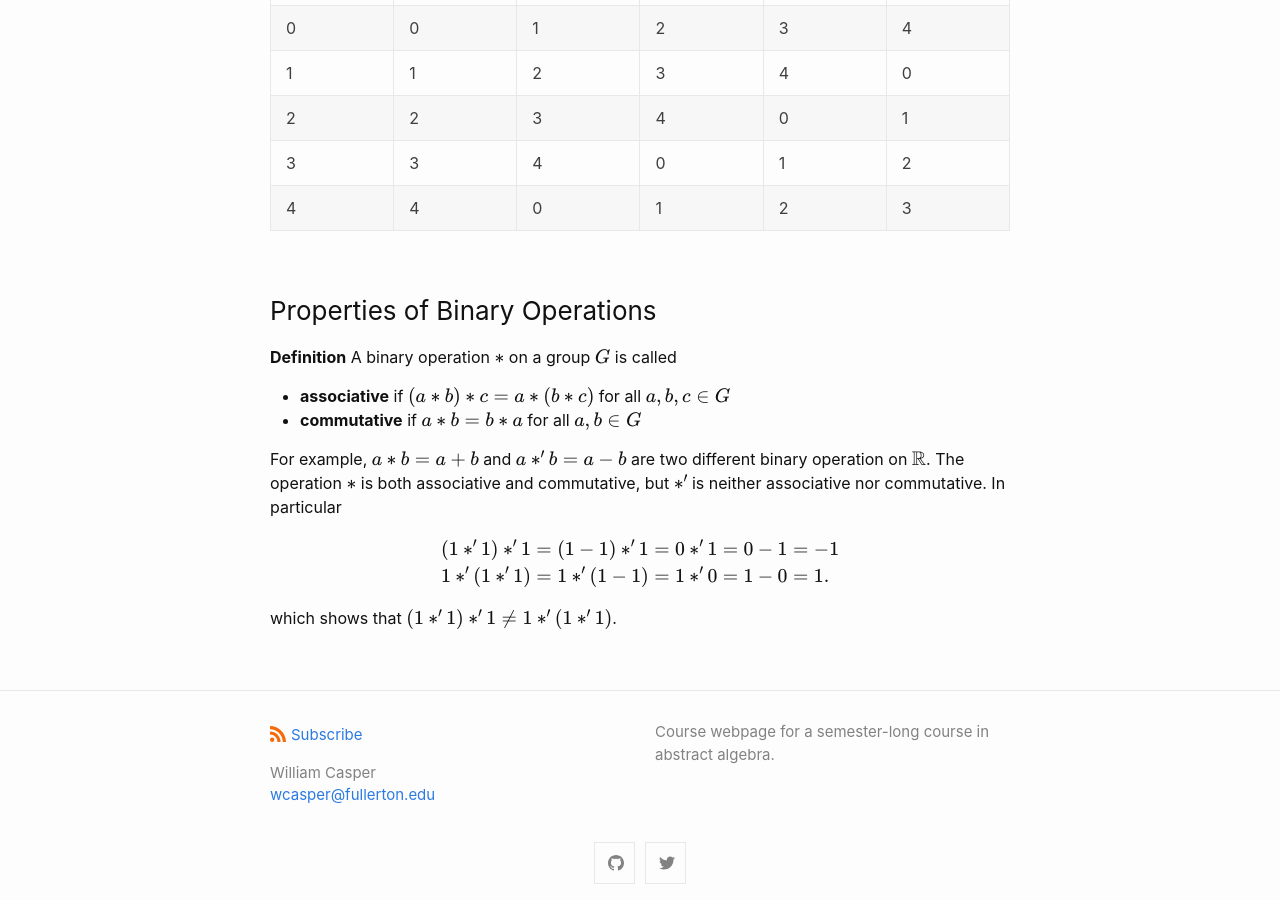
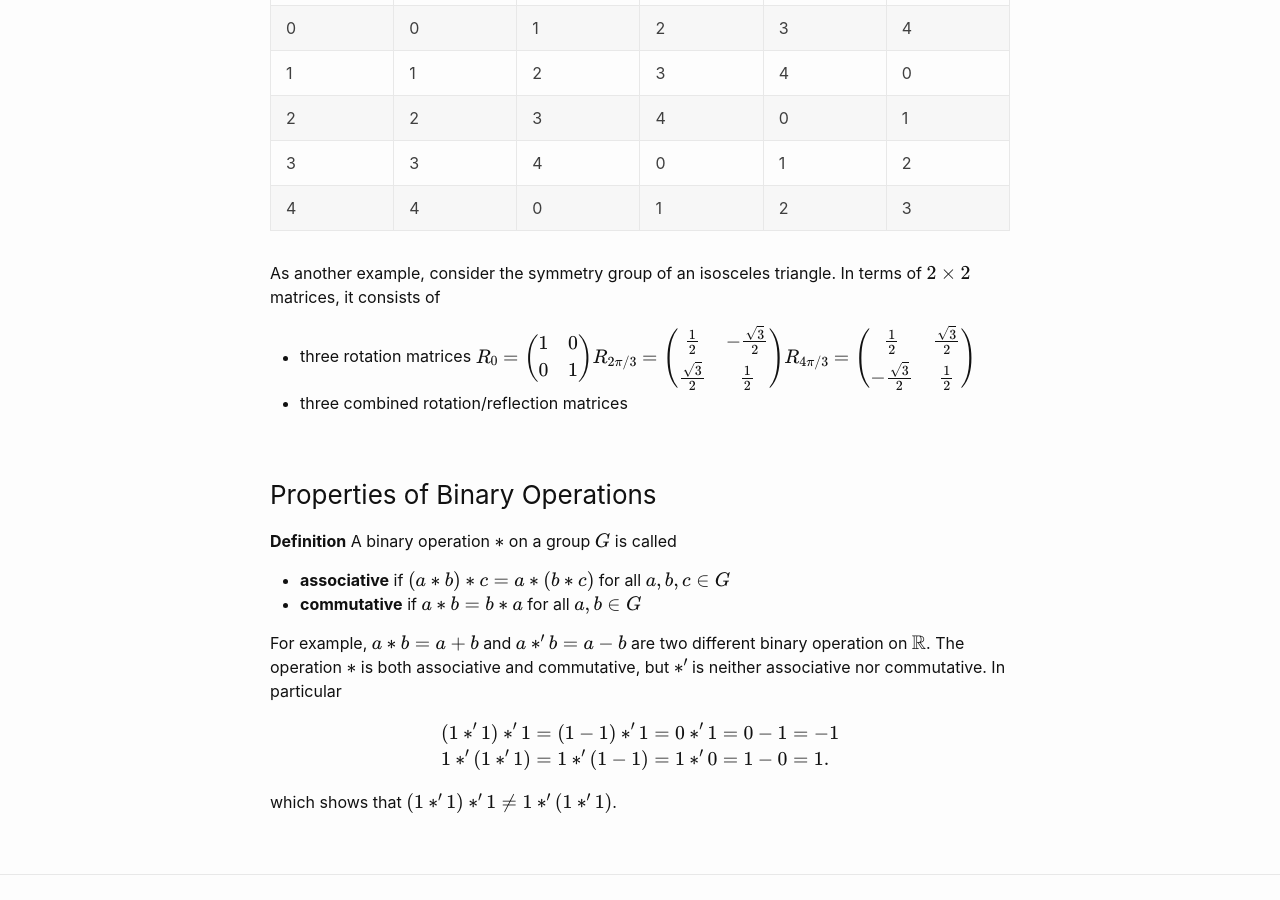
Before and after one commit to wcasper/math407spring2021, a Jekyll site: the page built from _posts/2021-01-28-part-2-binary-operations.md, in a window 1280 px wide and 900 px high, scrolled down 1215 px. Built offline with Jekyll 4.4.1, drawn with Linux system fonts in a browser that asks for light colours.

Commit message:
adding dihedral example

```diff
--- a/_posts/2021-01-28-part-2-binary-operations.md
+++ b/_posts/2021-01-28-part-2-binary-operations.md
@@ -33,6 +33,15 @@ For example, if $$G = \{0,1,2,3,4\}$$ with binary operator $$a*b = a+_5b$$ then
 | 3 | 3 | 4 | 0 | 1 | 2 |
 | 4 | 4 | 0 | 1 | 2 | 3 |
 
+As another example, consider the symmetry group of an isosceles triangle.  In terms of $$2\times 2$$ matrices, it consists of
+* three rotation matrices
+$$
+R_0        = \left(\begin{array}{cc}1&0\\0&1\end{array}\right)
+R_{2\pi/3} = \left(\begin{array}{cc}\frac{1}{2}&-\frac{\sqrt{3}}{2} \\ \frac{\sqrt{3}}{2}&\frac{1}{2}\end{array}\right)
+R_{4\pi/3} = \left(\begin{array}{cc}\frac{1}{2}& \frac{\sqrt{3}}{2} \\-\frac{\sqrt{3}}{2}&\frac{1}{2}\end{array}\right)
+$$
+* three combined rotation/reflection matrices
+
 
 ### Properties of Binary Operations
 **Definition** A binary operation $$*$$ on a group $$G$$ is called
```
